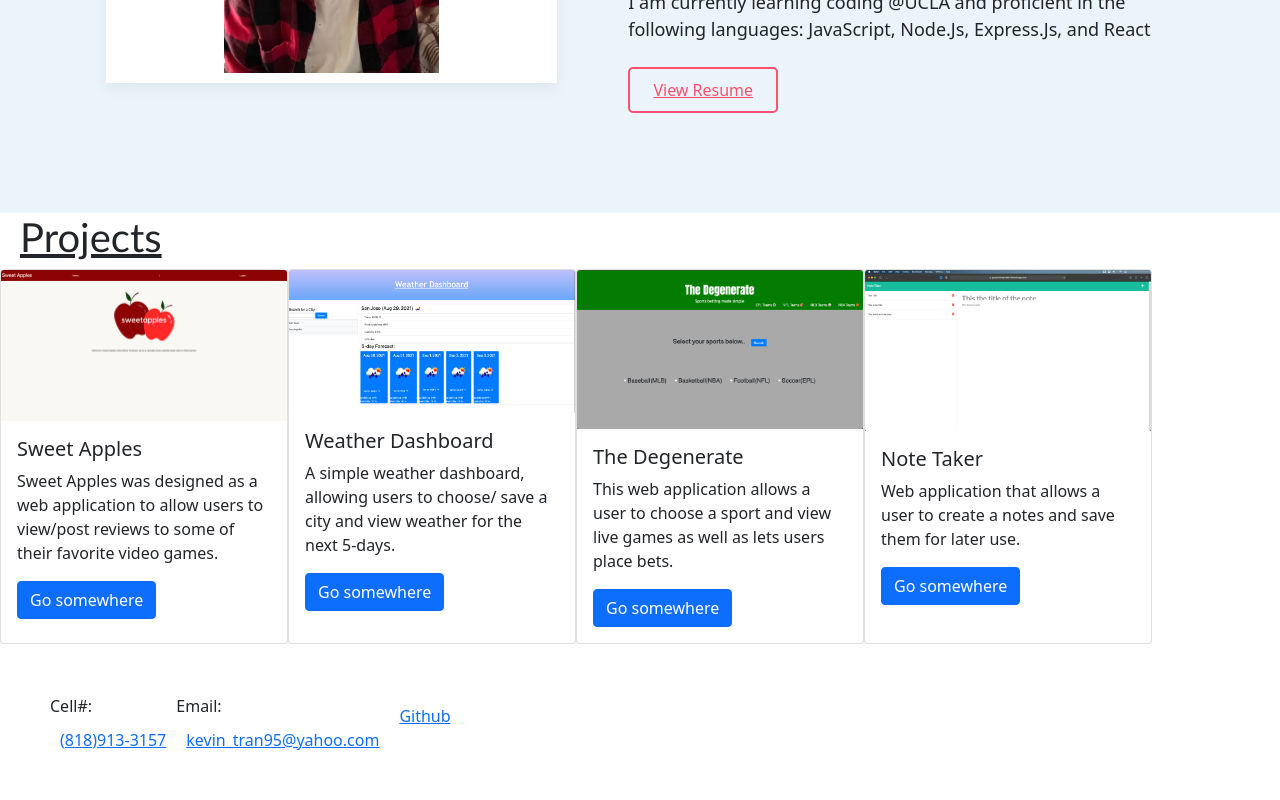
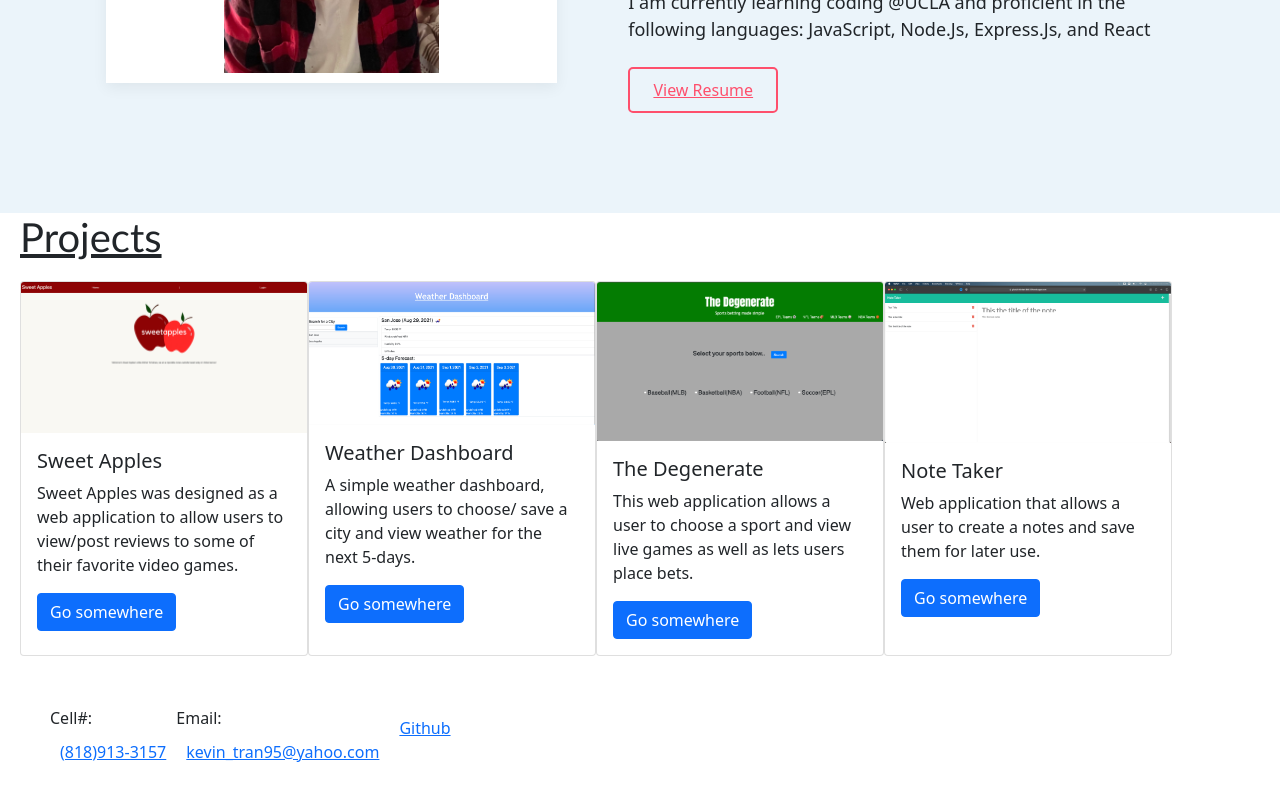
Before and after one commit to kevintran95/KevinTran-react-portfolio, a React (Create React App) app in the folder my-app/: page / in a window 1280 px wide. Shown: the part 426-1226 px from the top of the page. Built offline with nearby package versions, Linux system fonts and the light colour scheme.

Commit message:
added button functionality

```diff
--- a/my-app/src/App.css
+++ b/my-app/src/App.css
@@ -195,4 +195,5 @@ address {
 .project-img {
   display: flex;
   flex: wrap;
+  margin: 20px;
 }
--- a/my-app/src/components/Projects.js
+++ b/my-app/src/components/Projects.js
@@ -5,6 +5,7 @@ import sweetApples from '../assets/sweetapples.png';
 import weatherDash from '../assets/weatherdash.png';
 import notetaker from '../assets/notetaker.png';
 import theDegenerate from '../assets/thedegenerate.png';
+
 
 const Projects = () => {
   return (
@@ -16,7 +17,7 @@ const Projects = () => {
           <Card.Text>
           Sweet Apples was designed as a web application to allow users to view/post reviews to some of their favorite video games.
           </Card.Text>
-          <Button variant="primary">Go somewhere</Button>
+          <Button variant="primary" href="https://ancient-plains-02897.herokuapp.com/" target="_blank">Go somewhere</Button>
         </Card.Body>
       </Card>
 
@@ -27,7 +28,7 @@ const Projects = () => {
           <Card.Text>
           A simple weather dashboard, allowing users to choose/ save a city and view weather for the next 5-days.
           </Card.Text>
-          <Button variant="primary">Go somewhere</Button>
+          <Button variant="primary" href="https://kevintran95.github.io/weather-dashboard/" target="_blank">Go somewhere</Button>
         </Card.Body>
       </Card>
 
@@ -38,7 +39,7 @@ const Projects = () => {
           <Card.Text>
           This web application allows a user to choose a sport and view live games as well as lets users place bets.
           </Card.Text>
-          <Button variant="primary">Go somewhere</Button>
+          <Button variant="primary" href="https://syackzan.github.io/The-Degenerate/" target="_blank">Go somewhere</Button>
         </Card.Body>
       </Card>
 
@@ -49,7 +50,7 @@ const Projects = () => {
           <Card.Text>
           Web application that allows a user to create a notes and save them for later use.
           </Card.Text>
-          <Button variant="primary">Go somewhere</Button>
+          <Button variant="primary" href="https://glacial-thicket-94833.herokuapp.com" target="_blank">Go somewhere</Button>
         </Card.Body>
       </Card>
 
```
